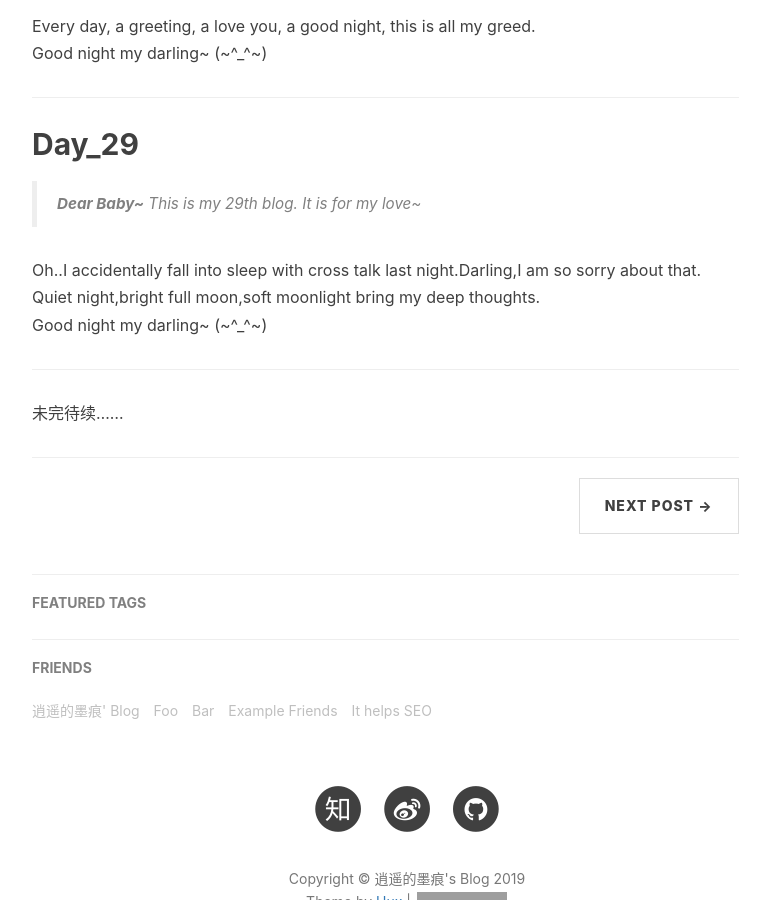
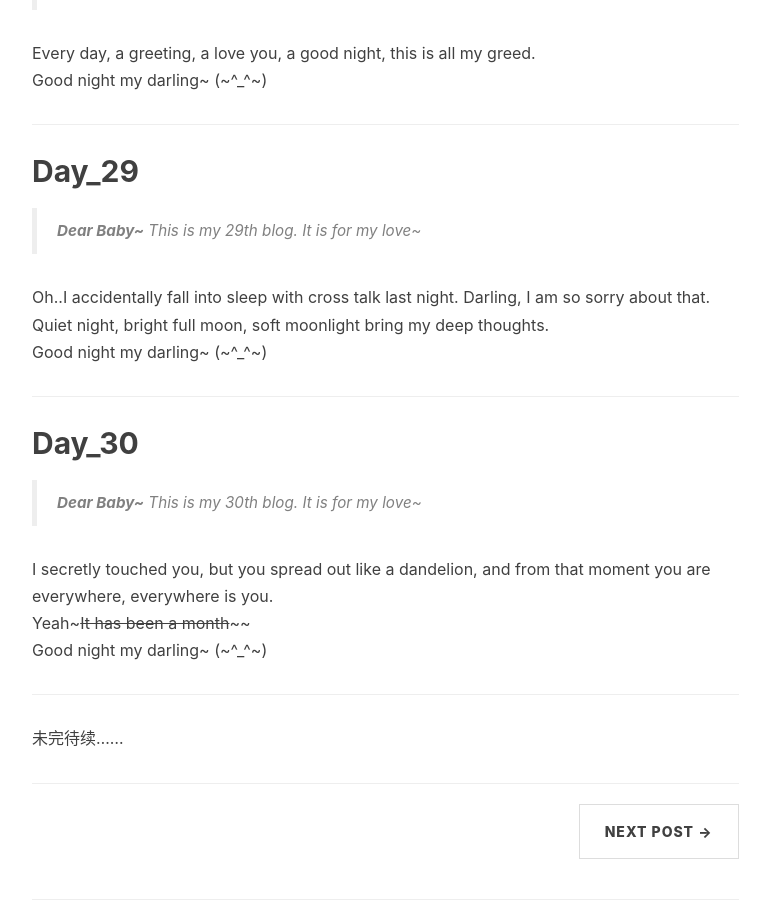
Before and after one commit to Big1ce/Big1ce.github.io, a Jekyll site: the page built from _posts/2019-08-16-good-night.markdown, in a window 1280 px wide and 900 px high, scrolled down 8750 px. Shown: the whole window, without its empty margins (233-1003 px from the left). Built offline with Jekyll 4.4.1, drawn with Linux system fonts in a browser that asks for light colours; nearby versions of some CDN libraries; comment, search, counter and statistics services are not loaded; grey boxes are pictures that could not be loaded.

Commit message:
post_day_30

```diff
--- a/_posts/2019-08-16-good-night.markdown
+++ b/_posts/2019-08-16-good-night.markdown
@@ -44,6 +44,7 @@ tags:
 [Day_27](#Day_27)<br>
 [Day_28](#Day_28)<br>
 [Day_29](#Day_29)<br>
+[Day_30](#Day_30)<br>
 
 
 
@@ -353,8 +354,19 @@ Every day, a greeting, a love you, a good night, this is all my greed.
 
 > **Dear Baby~** This is my 29th blog. It is for my love~
 
-Oh..I accidentally fall into sleep with cross talk last night.Darling,I am so sorry about that.
-<br>Quiet night,bright full moon,soft moonlight bring my deep thoughts.
+Oh..I accidentally fall into sleep with cross talk last night. Darling, I am so sorry about that.
+<br>Quiet night, bright full moon, soft moonlight bring my deep thoughts.
+<br>Good night my darling~ (~^_^~)
+
+---
+<p id = "Day_30"></p>
+## Day_30
+
+
+> **Dear Baby~** This is my 30th blog. It is for my love~
+
+I secretly touched you, but you spread out like a dandelion, and from that moment you are everywhere, everywhere is you.
+<br>Yeah~~~It has been a month~~~~
 <br>Good night my darling~ (~^_^~)
 
 ---
@@ -364,4 +376,5 @@ Oh..I accidentally fall into sleep with cross talk last night.Darling,I am so so
 
 
 
+
 未完待续......
```
